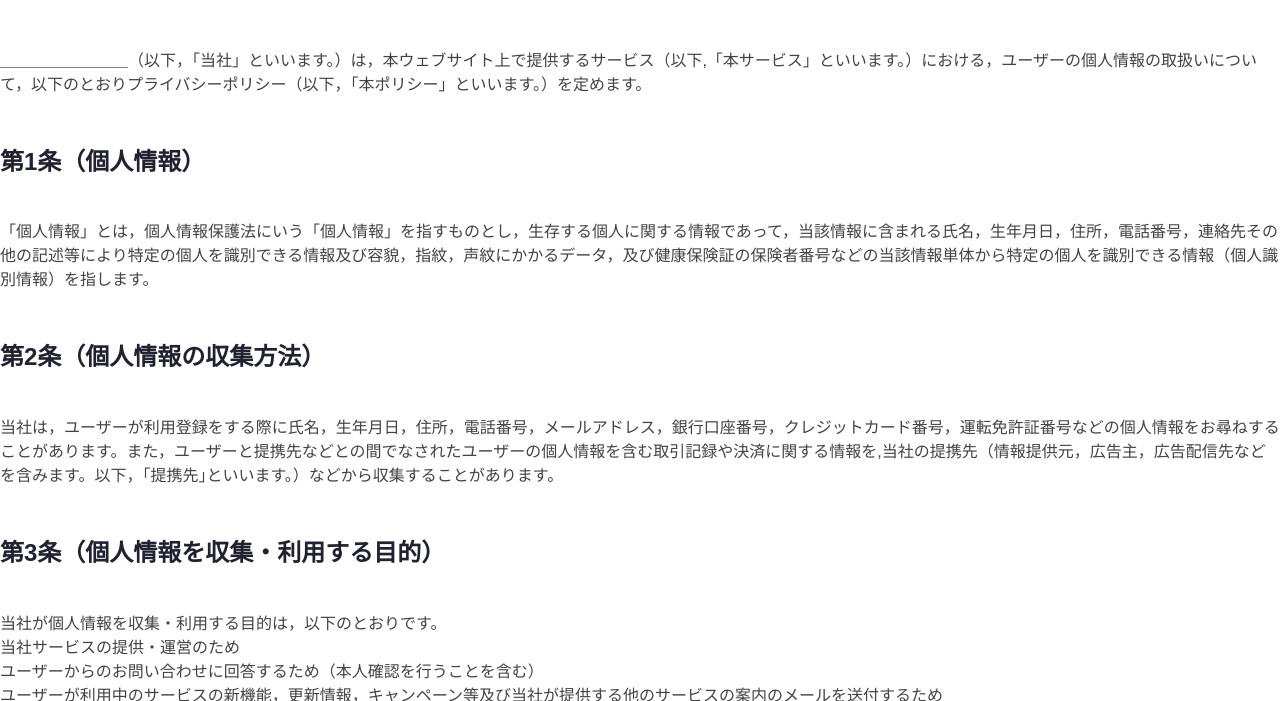
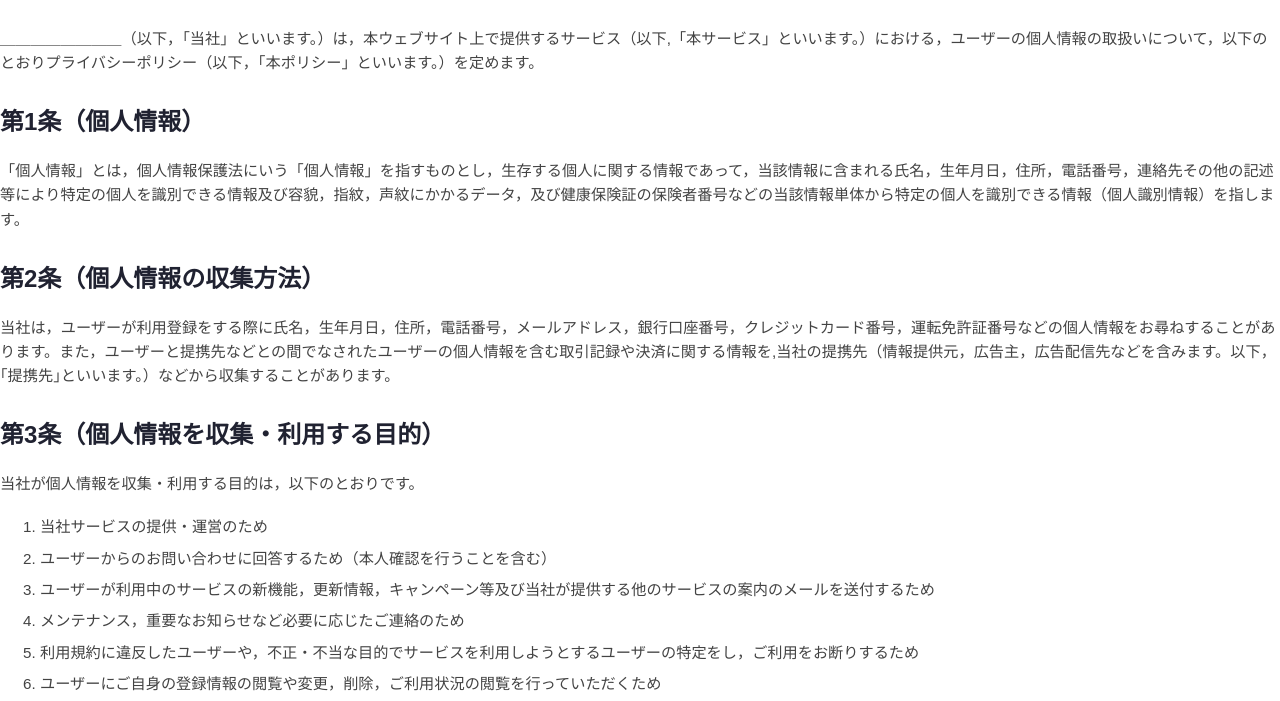
Before and after one commit to hachimaru-shoten/hachimaru-shoten.github.io, a plain HTML site: page index.html in a window 1280 px wide. Shown: the part 48-749 px from the top of the page. Drawn offline with Linux system fonts and the light colour scheme.

Commit message:
Update index.html

```diff
--- a/index.html
+++ b/index.html
@@ -6,6 +6,7 @@
   <title>Progate</title>
   <link href="https://maxcdn.bootstrapcdn.com/font-awesome/4.7.0/css/font-awesome.min.css" rel="stylesheet" integrity="sha384-wvfXpqpZZVQGK6TAh5PVlGOfQNHSoD2xbE+QkPxCAFlNEevoEH3Sl0sibVcOQVnN" crossorigin="anonymous">
   <link rel="stylesheet" type="text/css" href="stylesheet.css">
+  <link href="uniq.css" rel="stylesheet" type="text/css">
 </head>
 <body><div class="wrapHINAGATA">
 <h1>プライバシーポリシー</h1>
```
